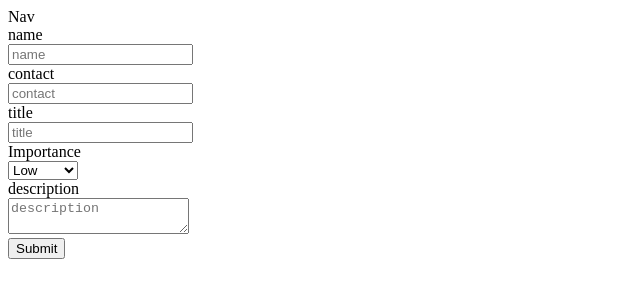
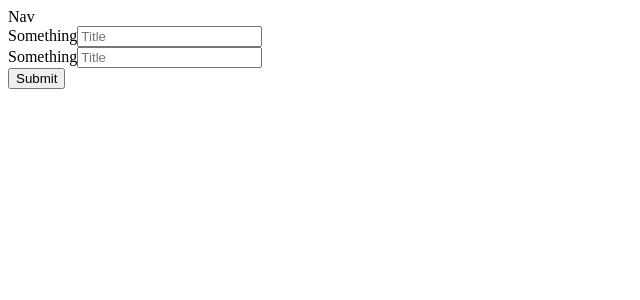
Before and after one commit to kevporti/TeamsManager, a Next.js app: page / in a window 1280 px wide. Shown: the top 300 px of the page, without its empty margins (0-640 px from the left). Built offline with nearby package versions, Linux system fonts and the light colour scheme.

Commit message:
change Form library, create validation, and start migration to useForm

```diff
--- a/package.json
+++ b/package.json
@@ -10,6 +10,7 @@
     "start": "next start"
   },
   "dependencies": {
+    "@hookform/resolvers": "^2.9.10",
     "@next-auth/prisma-adapter": "^1.0.4",
     "@prisma/client": "^4.5.0",
     "@tanstack/react-query": "^4.16.0",
@@ -17,11 +18,11 @@
     "@trpc/next": "^10.0.0",
     "@trpc/react-query": "^10.0.0",
     "@trpc/server": "^10.0.0",
-    "formik": "^2.2.9",
     "next": "13.0.2",
     "next-auth": "^4.15.1",
     "react": "18.2.0",
     "react-dom": "18.2.0",
+    "react-hook-form": "^7.40.0",
     "superjson": "1.9.1",
     "zod": "^3.18.0"
   },
--- a/src/app/Input.tsx
+++ /dev/null
@@ -1,43 +0,0 @@
-import { Field } from 'formik';
-
-interface Props {
-  htmlFor: string;
-  name: string;
-  id: string;
-  text?: string;
-  as?: string;
-  containerClass?: string;
-}
-
-const Input: React.FC<Props> = ({ htmlFor, name, id, text, as, containerClass }) => {
-  return (
-    <div className={`${containerClass}`}>
-      <label className='text-white' htmlFor={htmlFor}>
-        {text || <div className='capitalize'>{name}</div>}
-      </label>
-      <div className='p-1' />
-      {as == 'select' ? (
-        <Field
-          className='w-32 rounded-md bg-cool-gray-900 p-1 text-white focus:outline-none'
-          id={id}
-          name={name}
-          as='select'
-        >
-          <option value='low'>Low</option>
-          <option value='medium'>Medium</option>
-          <option value='High'>High</option>
-        </Field>
-      ) : (
-        <Field
-          className='w-full rounded-md bg-cool-gray-900 p-1 text-white focus:outline-none'
-          id={id}
-          name={name}
-          placeholder={name}
-          as={as || ''}
-        />
-      )}
-    </div>
-  );
-};
-
-export default Input;
--- a/src/app/TicketForm.tsx
+++ b/src/app/TicketForm.tsx
@@ -1,44 +1,46 @@
 'use client';
 
-import { Form, Formik } from 'formik';
-import Input from '@/app/Input';
-import React from 'react';
+import { useForm, type SubmitHandler } from 'react-hook-form';
+import { zodResolver } from '@hookform/resolvers/zod';
+import { z } from 'zod';
 
-function TicketForm() {
+const ticketSchema = z.object({
+  title: z.string().min(1, 'Required'),
+  name: z.string().min(1, 'Required'),
+  lastName: z.string().min(1, 'Required'),
+  emial: z.string().email().min(1, 'Required'),
+  importance: z.enum(['low', 'middle', 'high']),
+  description: z.string().max(500, 'Too long'),
+});
+
+type TicketSchemaType = z.infer<typeof ticketSchema>;
+
+export default function App() {
+  const {
+    register,
+    handleSubmit,
+    formState: { errors },
+  } = useForm<TicketSchemaType>({
+    mode: 'onBlur',
+    resolver: zodResolver(ticketSchema),
+  });
+  const onSubmit: SubmitHandler<TicketSchemaType> = (data) => console.log(data);
+
+  console.log(errors);
+
   return (
-    <div>
-      <Formik
-        initialValues={{
-          name: '',
-          contact: '',
-          title: '',
-          importance: '',
-          description: '',
-        }}
-        onSubmit={() => console.log('hi')}
-      >
-        <Form className='flex flex-col gap-8 rounded-md bg-cool-gray-700 p-5'>
-          <div className='flex items-center justify-between gap-8'>
-            <Input htmlFor='name' name='name' id='name' />
-            <Input htmlFor='contact' name='contact' id='contact' />
-          </div>
-
-          <div className='flex w-full gap-5'>
-            <Input htmlFor='title' name='title' id='title' containerClass='w-3/4' />
-            <Input htmlFor='option' name='option' id='option' as='select' text='Importance' containerClass='w-1/4' />
-          </div>
-
-          <Input htmlFor='description' name='description' id='discription' as='textarea' />
-
-          <div className='flex justify-end'>
-            <button className='rounded-md bg-bright-lilac px-3 py-1 hover:bg-light-sky-blue' type='submit'>
-              Submit
-            </button>
-          </div>
-        </Form>
-      </Formik>
-    </div>
+    <form className='rounded-md bg-cool-gray-600 p-4' onSubmit={handleSubmit(onSubmit)}>
+      <div className='flex flex-col gap-2'>
+        <label className='text-white'>Something</label>
+        <input className='rounded-md bg-cool-gray-900' placeholder='Title' {...register('title')} />
+        {errors.title && <span>{errors.title.message}</span>}
+      </div>
+      <div className='flex flex-col gap-2'>
+        <label className='text-white'>Something</label>
+        <input className='rounded-md bg-cool-gray-900' placeholder='Title' {...register('name')} />
+        {errors.name && <span>{errors.name.message}</span>}
+      </div>
+      <button type='submit'>Submit</button>
+    </form>
   );
 }
-
-export default TicketForm;
```
Also changed, not shown: 1 other file (tests, documents, lock files or other folders).
